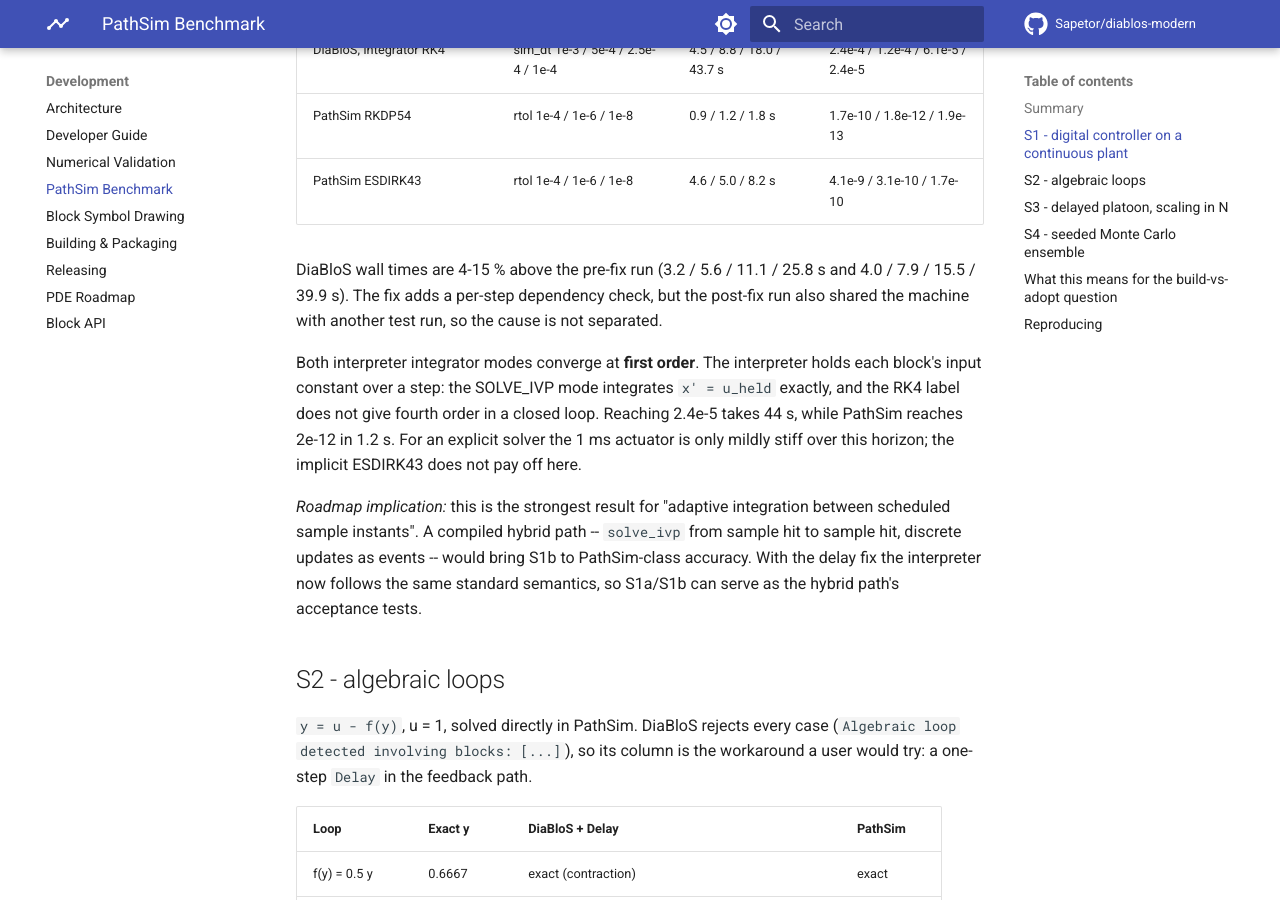
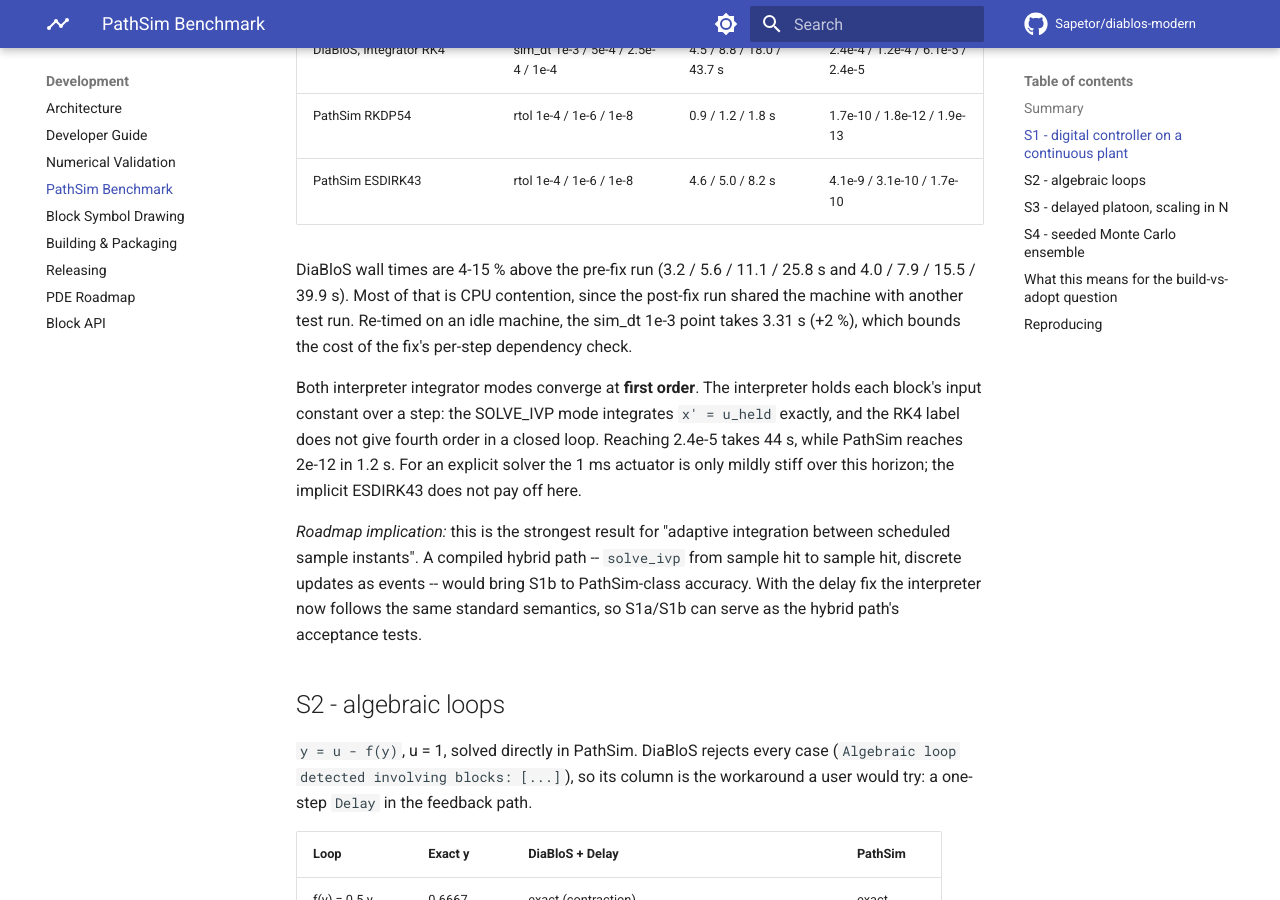
Before and after one commit to Sapetor/diablos-modern, an MkDocs documentation site: the page built from docs/BENCHMARK_PATHSIM.md, in a window 1280 px wide and 900 px high, scrolled down 2077 px. Built offline with MkDocs 1.6.1 and Material for MkDocs 9.7.7, drawn with Linux system fonts in a browser that asks for light colours; comment, search, counter and statistics services are not loaded.

Commit message:
docs(bench): the delay fix costs ~2 % per step on an idle machine
Co-Authored-By: Claude Opus 5.5 <noreply@anthropic.com>

```diff
--- a/docs/BENCHMARK_PATHSIM.md
+++ b/docs/BENCHMARK_PATHSIM.md
@@ -66,9 +66,10 @@ built from `Integrator` blocks; discrete PI Kp=1, Ki=0.5, T=0.05 s; 10 s).
 | PathSim ESDIRK43 | rtol 1e-4 / 1e-6 / 1e-8 | 4.6 / 5.0 / 8.2 s | 4.1e-9 / 3.1e-10 / 1.7e-10 |
 
 DiaBloS wall times are 4-15 % above the pre-fix run (3.2 / 5.6 / 11.1 /
-25.8 s and 4.0 / 7.9 / 15.5 / 39.9 s). The fix adds a per-step dependency
-check, but the post-fix run also shared the machine with another test run,
-so the cause is not separated.
+25.8 s and 4.0 / 7.9 / 15.5 / 39.9 s). Most of that is CPU contention, since
+the post-fix run shared the machine with another test run. Re-timed on an
+idle machine, the sim_dt 1e-3 point takes 3.31 s (+2 %), which bounds the
+cost of the fix's per-step dependency check.
 
 Both interpreter integrator modes converge at **first order**. The
 interpreter holds each block's input constant over a step: the SOLVE_IVP mode
```
